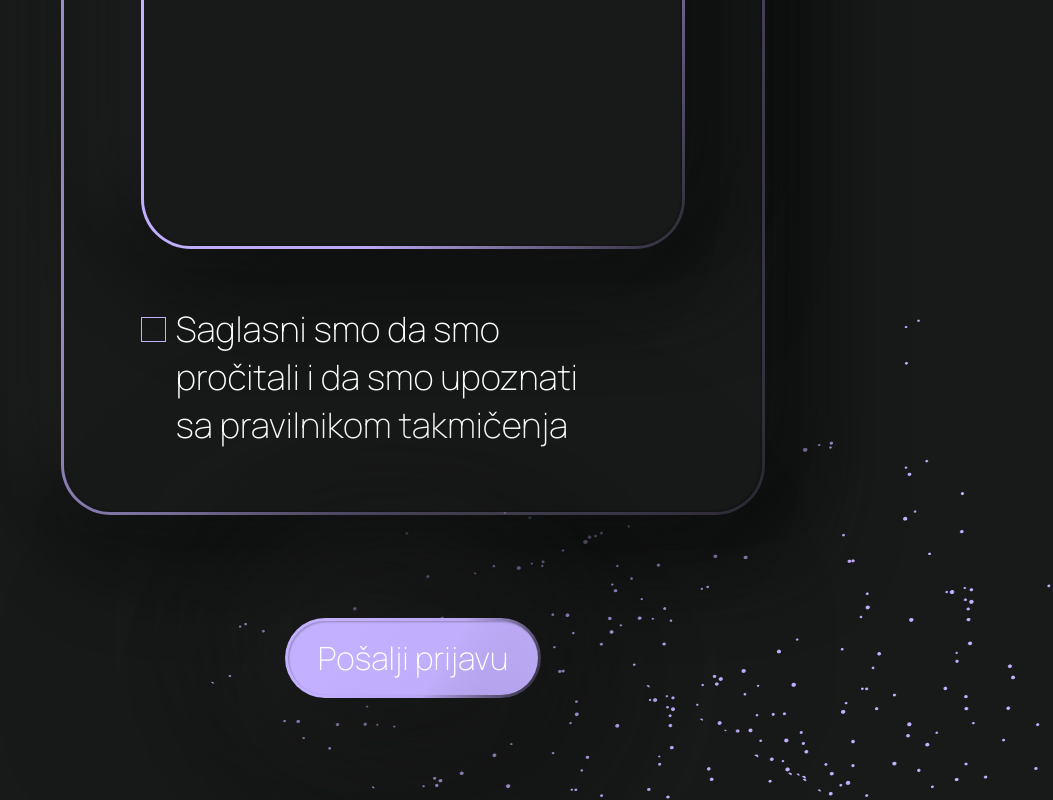
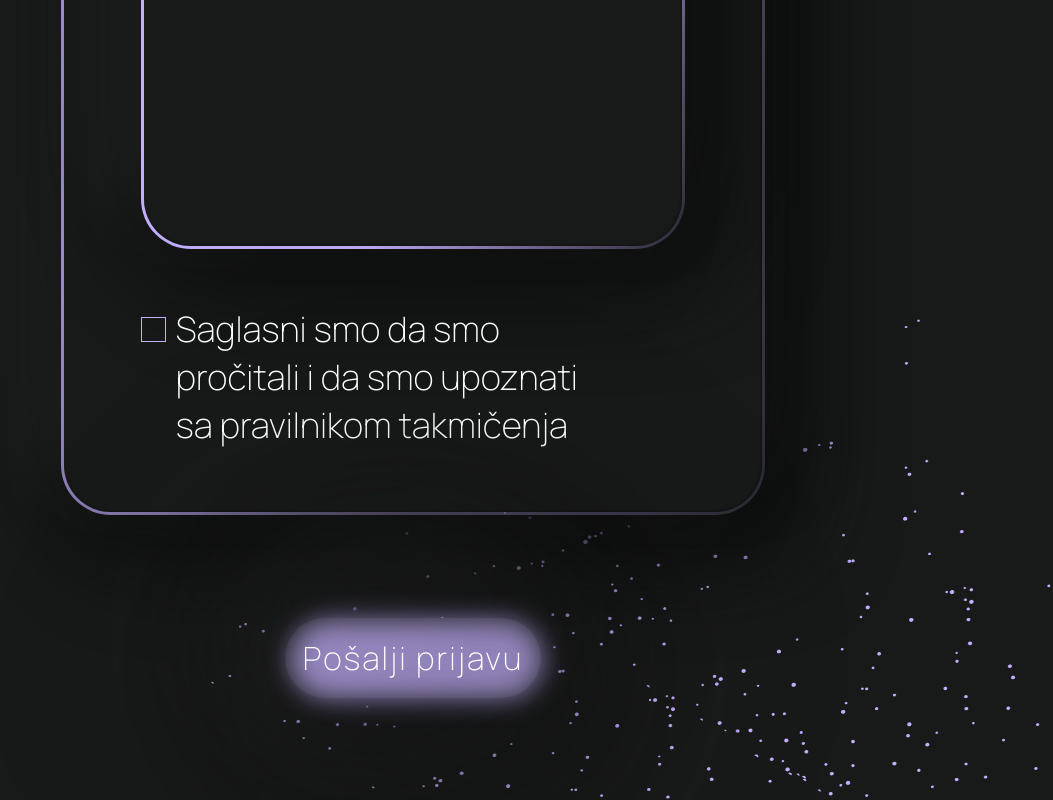
Before and after one commit to Nikola787/hzs-5.0, a React (Create React App) app: page /#/ in a window 1280 px wide. Shown: the part 5292-6092 px from the top of the page, without its empty margins (227-1280 px from the left). Built offline with nearby package versions, Linux system fonts and the light colour scheme.

Commit message:
button animacija

```diff
--- a/src/components/prijava/prijava.css
+++ b/src/components/prijava/prijava.css
@@ -259,7 +259,7 @@ hr.linija-p {
   font-style: normal;
   font-weight: 200;
   color: #ffffff;
-  opacity: 0, 8;
+  opacity: 1;
 
   background: linear-gradient(
         265.16deg,
@@ -294,6 +294,48 @@ hr.linija-p {
   box-shadow: -37px 37px 74px 0px rgba(14, 15, 15, 0.2);
   box-shadow: -1px -1px 2px 0px rgba(14, 15, 15, 0.5) inset;
   box-shadow: 1px 1px 2px 0px rgba(34, 35, 35, 0.3) inset;
+
+  background: hsl(0, -3%, 14%);
+  box-shadow: 0 0 0 1px rgba(0, 0, 0, 0.01);
+  cursor: pointer;
+  letter-spacing: 2px;
+}
+
+.dugme::after {
+
+  border-width: 3px;
+  border-style: solid;
+  border-color: transparent;
+  border-radius: 60px;
+  opacity: 0.7;
+
+  position: absolute;
+  content: "";
+  top: -5px;
+  left: -12px;
+  right: 0;
+  z-index: -10;
+  height: 110%;
+  width: 110%;
+  transform: scale(0.9) translateZ(0);
+  filter: blur(15px);
+  background:   linear-gradient(120.39deg, #C3B0FF 23.45%, rgba(190, 171, 248, 0.975) 59.96%, rgba(24, 25, 25, 0.2) 104.96%);
+  background-size: 200% 200%;
+  animation: animateGlow 2.25s linear infinite;
+
+
+
+
+}
+
+@keyframes animateGlow {
+  0% {
+      background-position: 0% 50%;
+  }
+
+  100% {
+      background-position: 200% 50%;
+  }
 }
 
 /* DUGME */
@@ -660,7 +702,6 @@ hr.linija-p {
     font-size: 20px;
     width: 30%;
   }
-
 }
 
 @media screen and (max-width: 480px) {
```
